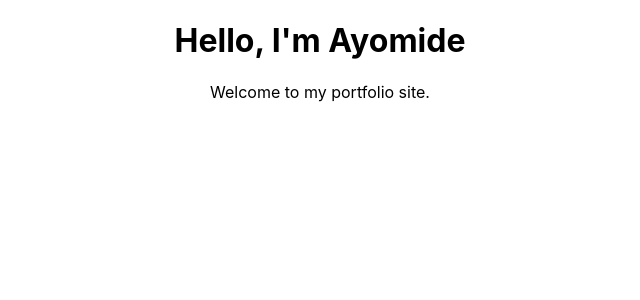
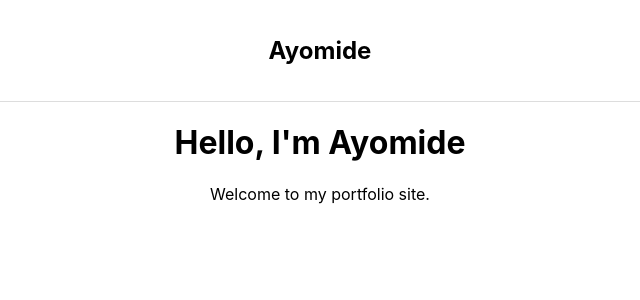
Before and after one commit to ayomidecole/my-portfolio, a React (Create React App) app: page / in a window 1280 px wide. Shown: the top 300 px of the page, without its empty margins (320-960 px from the left). Built offline with nearby package versions, Linux system fonts and the light colour scheme.

Commit message:
feat: add navigation bar component with basic styling and integrate into App

```diff
--- a/src/App.js
+++ b/src/App.js
@@ -1,9 +1,11 @@
 import logo from './logo.svg';
 import './App.css';
+import Navbar from './NavBar';
 
 function App() {
   return (
     <div className='App'>
+      <Navbar />
       <h1>Hello, I'm Ayomide</h1>
       <p>Welcome to my portfolio site.</p>
     </div>
--- /dev/null
+++ b/src/NavBar.js
@@ -0,0 +1,11 @@
+import React from "react";
+
+function Navbar() {
+    return (
+      <nav style={{ padding: "1rem", borderBottom: "1px solid #ddd" }}>
+        <h2>Ayomide</h2>
+      </nav>
+    );
+  }
+
+  export default Navbar;
```
